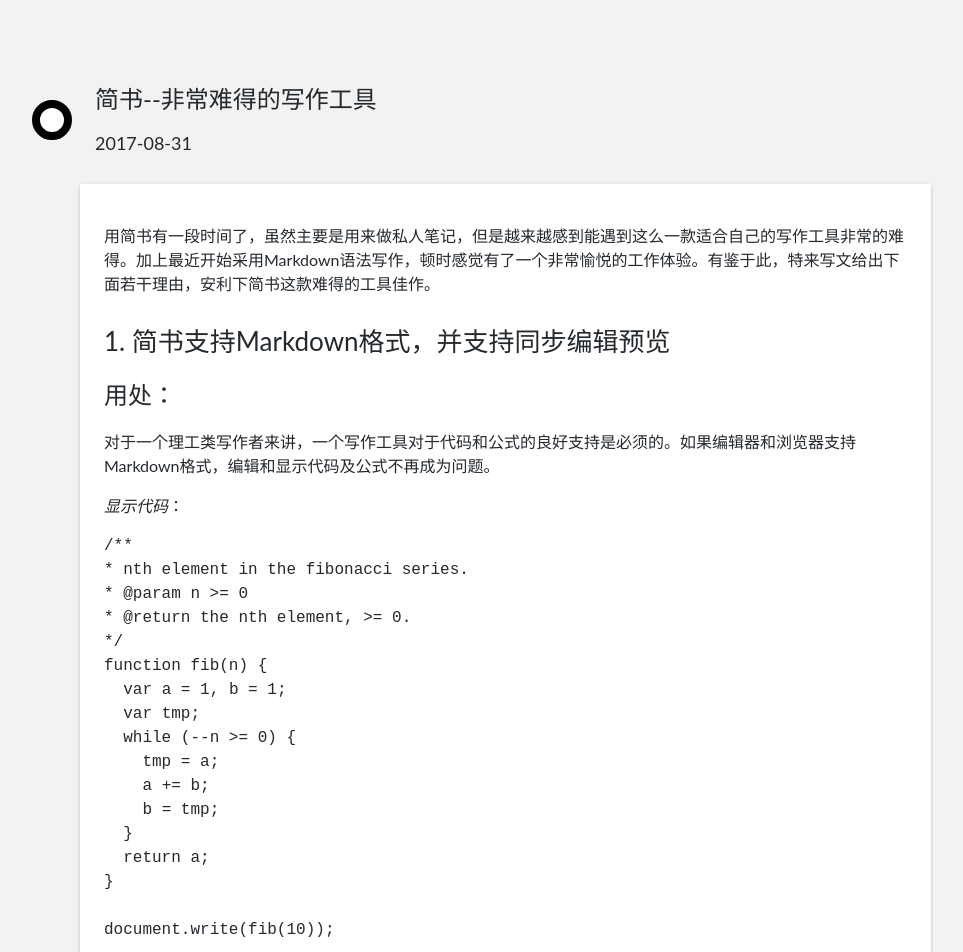
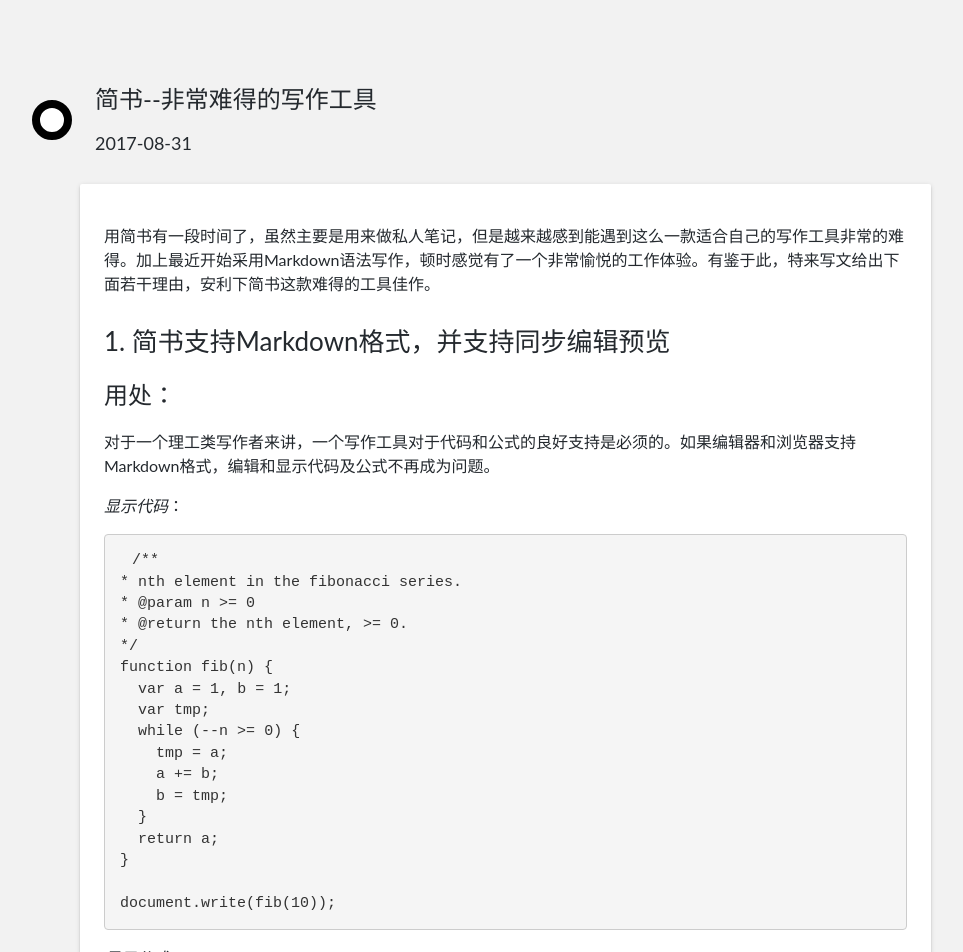
Before and after one commit to unicorn25/unicorn25.github.io, a Jekyll site: the page built from _steps/why-using-jianshu-to-write.md, in a window 1280 px wide. Shown: the top 952 px of the page, without its empty margins (157-1120 px from the left). Built offline with Jekyll 4.4.1, drawn with Linux system fonts in a browser that asks for light colours.

Commit message:
fix: 给代码段加入样式

```diff
--- a/assets/css/main.css
+++ b/assets/css/main.css
@@ -141,3 +141,26 @@
 	display: list-item;
 	list-style-type: disc;
 }
+
+code {
+	padding: 8px 12px;
+	-webkit-border-radius: 3px;
+	-moz-border-radius: 3px;
+	border-radius: 3px;
+	font-size: 15px;
+	font-family: 'Inconsolata', monospace, serif;
+}
+
+pre {
+	  display: block;
+	  padding: 15px;
+	  margin: 0 0 10px;
+	  font-size: 13px;
+	  line-height: 1.42857;
+	  word-break: break-all;
+	  word-wrap: break-word;
+	  color: #333;
+	  background-color: #f5f5f5;
+	  border: 1px solid #ccc;
+	  border-radius: 4px
+}
```
